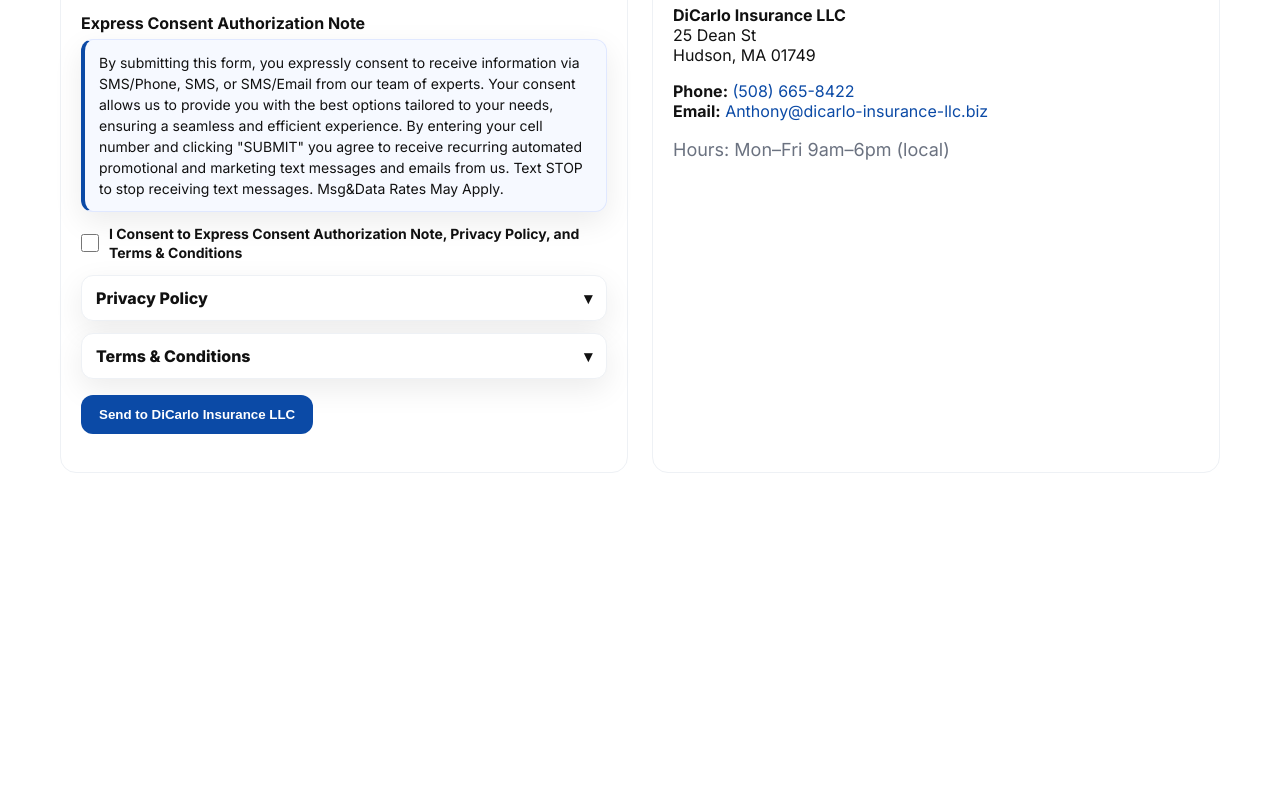
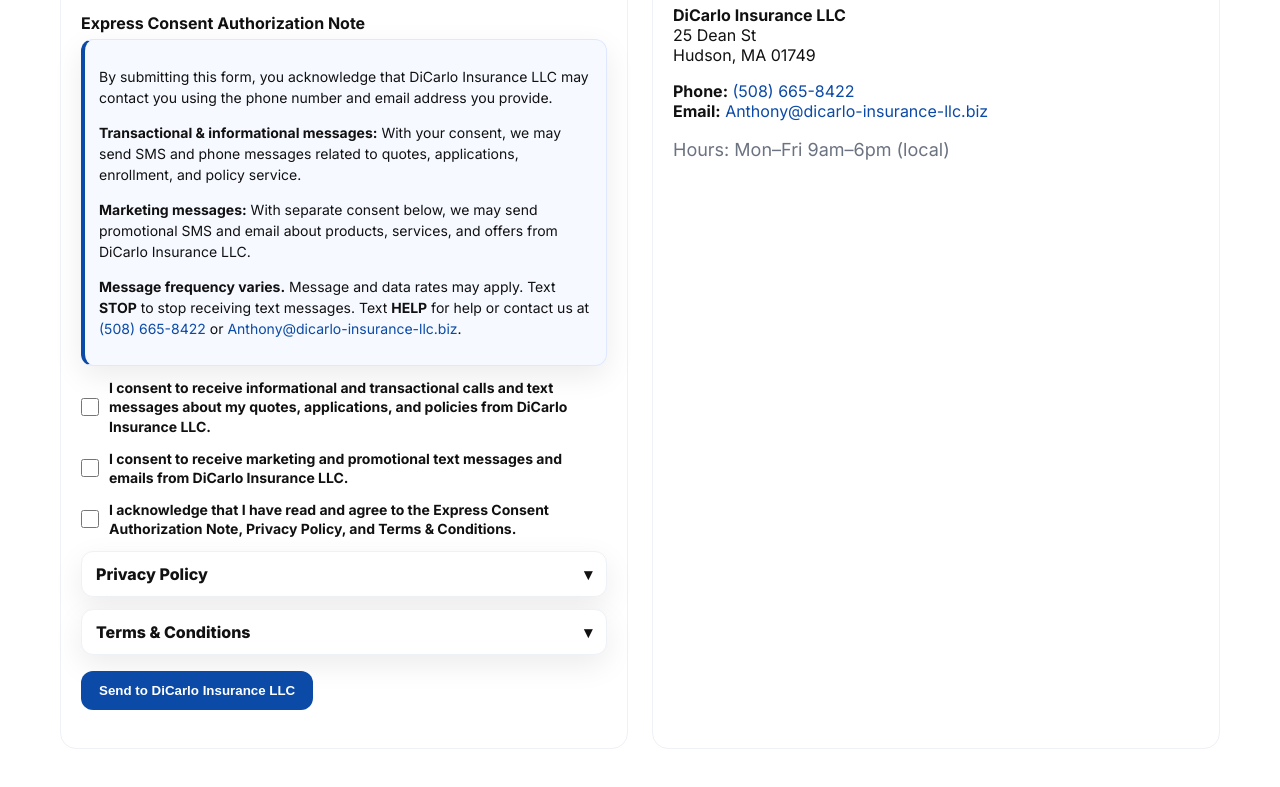
Before and after one commit to still62bronzes/dicarlo-insurance-llc.biz, a plain HTML site: page index.html in a window 1280 px wide. Shown: the part 3973-4760 px from the top of the page. Before the commit the page ends 4614 px from the top, so only its background shows below. Drawn offline with Linux system fonts and the light colour scheme.

Commit message:
Update index.html - Express Consent Authorization

```diff
--- a/index.html
+++ b/index.html
@@ -486,15 +486,79 @@
             <textarea id="message" name="message" rows="5" placeholder="Tell us about your needs…"></textarea>
           </div>
 
-          <!-- Express Consent Authorization (required) -->
+          <!-- Express Consent Authorization -->
 <div class="legal-sections" style="margin-top:16px">
   <h4>Express Consent Authorization Note</h4>
   <div id="express-consent-note" class="consent-card">
-              By submitting this form, you expressly consent to receive information via SMS/Phone, SMS, or SMS/Email from our team of experts. Your consent allows us to provide you with the best options tailored to your needs, ensuring a seamless and efficient experience. By entering your cell number and clicking "SUBMIT" you agree to receive recurring automated promotional and marketing text messages and emails from us. Text STOP to stop receiving text messages. Msg&Data Rates May Apply.
+    <p>
+      By submitting this form, you acknowledge that DiCarlo Insurance LLC may contact you
+      using the phone number and email address you provide.
+    </p>
+    <p>
+      <strong>Transactional &amp; informational messages:</strong> With your consent, we may send
+      SMS and phone messages related to quotes, applications, enrollment, and policy service.
+    </p>
+    <p>
+      <strong>Marketing messages:</strong> With separate consent below, we may send promotional
+      SMS and email about products, services, and offers from DiCarlo Insurance LLC.
+    </p>
+    <p>
+      <strong>Message frequency varies.</strong> Message and data rates may apply.
+      Text <strong>STOP</strong> to stop receiving text messages.
+      Text <strong>HELP</strong> for help or contact us at
+      <a href="tel:(508) 665-8422">(508) 665-8422</a> or
+      <a href="mailto:Anthony@dicarlo-insurance-llc.biz">Anthony@dicarlo-insurance-llc.biz</a>.
+    </p>
   </div>
+
+  <!-- Separate opt-in checkboxes -->
   <div class="consent-line">
-            <input type="checkbox" id="consent" name="consent" required aria-describedby="express-consent-note">
-            <label for="consent"><b>I Consent to Express Consent Authorization Note, Privacy Policy, and Terms & Conditions</b></label>
+    <input
+      type="checkbox"
+      id="consent-transactional"
+      name="consent_transactional"
+      required
+      aria-describedby="express-consent-note"
+    >
+    <label for="consent-transactional">
+      <strong>
+        I consent to receive informational and transactional calls and text messages
+        about my quotes, applications, and policies from DiCarlo Insurance LLC.
+      </strong>
+    </label>
+  </div>
+
+  <div class="consent-line">
+    <input
+      type="checkbox"
+      id="consent-marketing"
+      name="consent_marketing"
+      required
+      aria-describedby="express-consent-note"
+    >
+    <label for="consent-marketing">
+      <strong>
+        I consent to receive marketing and promotional text messages and emails
+        from DiCarlo Insurance LLC.
+      </strong>
+    </label>
+  </div>
+
+  <!-- Legal acceptance -->
+  <div class="consent-line">
+    <input
+      type="checkbox"
+      id="consent-terms"
+      name="consent_terms"
+      required
+      aria-describedby="privacy-policy-copy terms-conditions-copy"
+    >
+    <label for="consent-terms">
+      <strong>
+        I acknowledge that I have read and agree to the Express Consent Authorization Note,
+        Privacy Policy, and Terms &amp; Conditions.
+      </strong>
+    </label>
   </div>
 
             <!-- Privacy Policy dropdown -->
```
Lines whose indentation alone changed are shown as unchanged.
